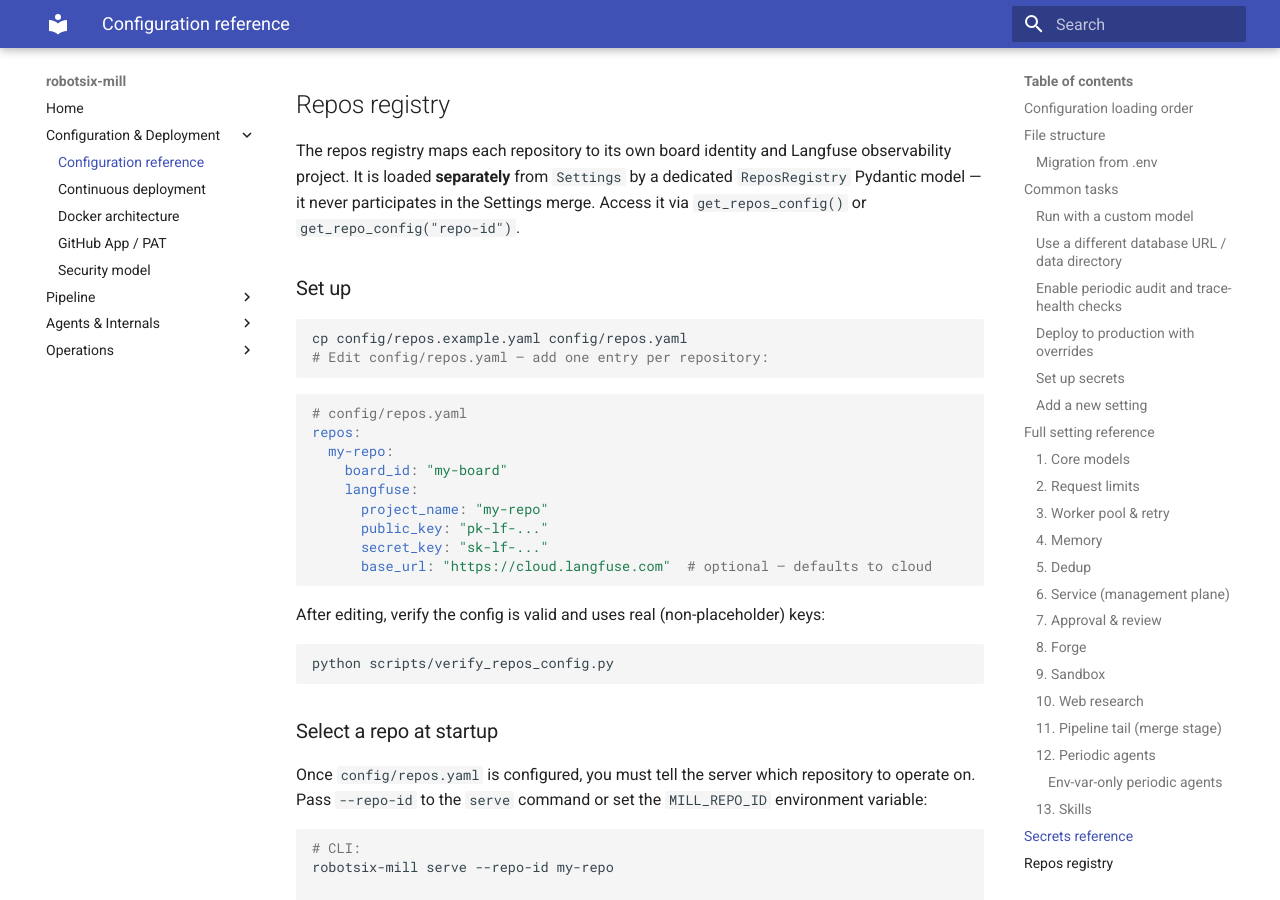
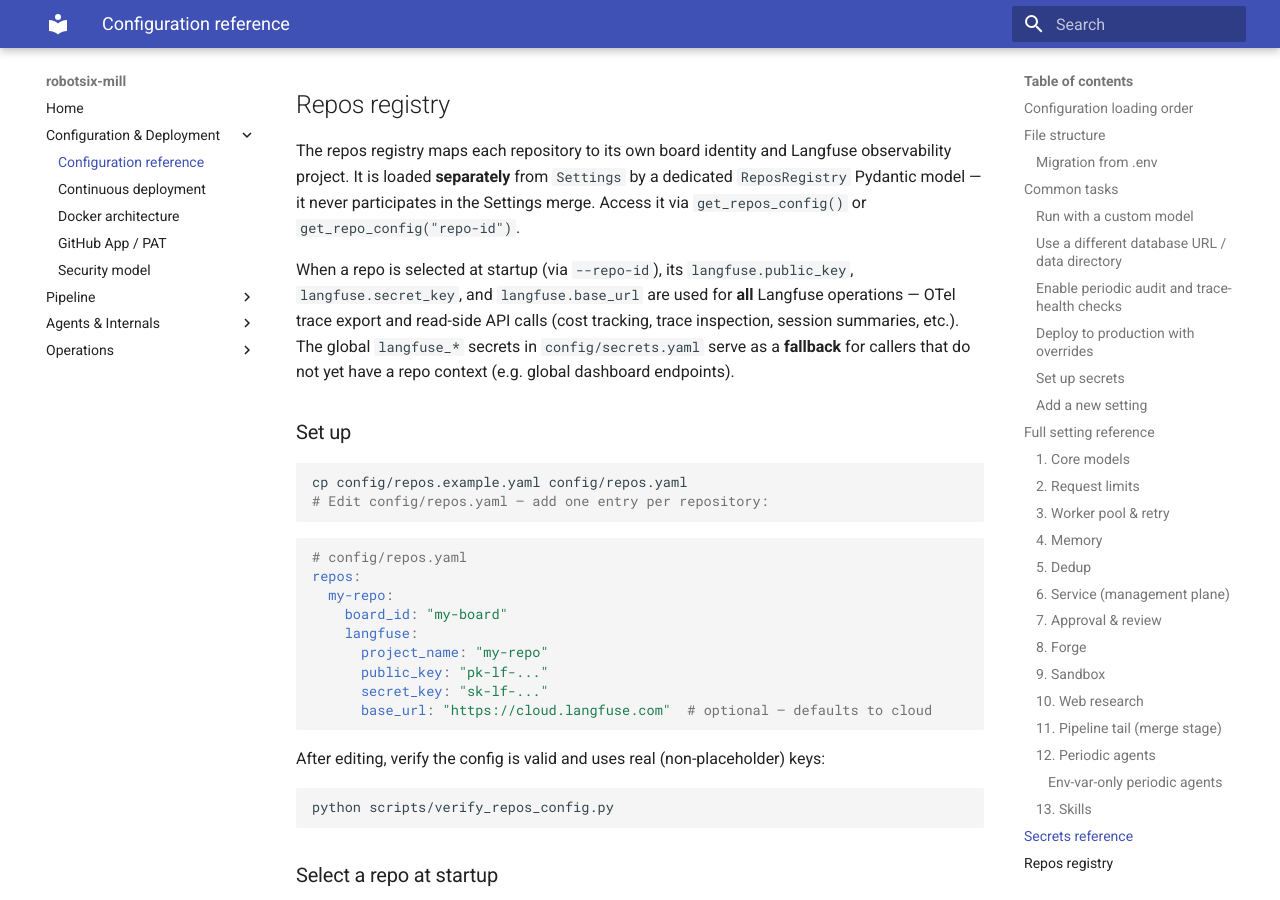
Before and after one commit to damien-robotsix/robotsix-mill, an MkDocs documentation site: the page built from docs/configuration.md, in a window 1280 px wide and 900 px high, scrolled down 14167 px. Built offline with MkDocs 1.6.1 and Material for MkDocs 9.7.7, drawn with Linux system fonts in a browser that asks for light colours.

Commit message:
mill(docs): Wire per-repo Langfuse credentials into tracing and read client (20260525T092428Z-wire-per-repo-langfuse-credentials-into--3dae)

````diff
--- a/docs/configuration.md
+++ b/docs/configuration.md
@@ -409,6 +409,14 @@ Langfuse observability project. It is loaded **separately** from
 participates in the Settings merge. Access it via `get_repos_config()`
 or `get_repo_config("repo-id")`.
 
+When a repo is selected at startup (via `--repo-id`), its
+`langfuse.public_key`, `langfuse.secret_key`, and `langfuse.base_url`
+are used for **all** Langfuse operations — OTel trace export and
+read-side API calls (cost tracking, trace inspection, session
+summaries, etc.). The global `langfuse_*` secrets in
+`config/secrets.yaml` serve as a **fallback** for callers that do not
+yet have a repo context (e.g. global dashboard endpoints).
+
 ### Set up
 
 ```sh
````
